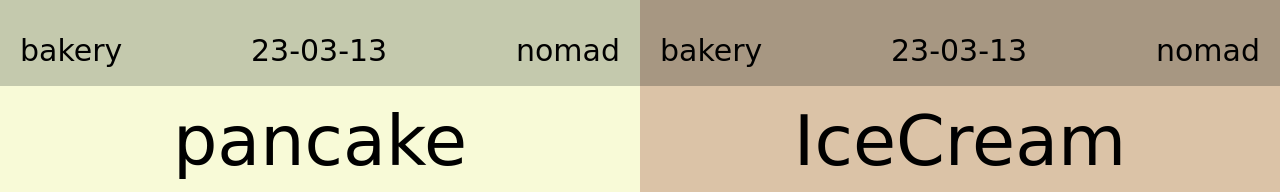
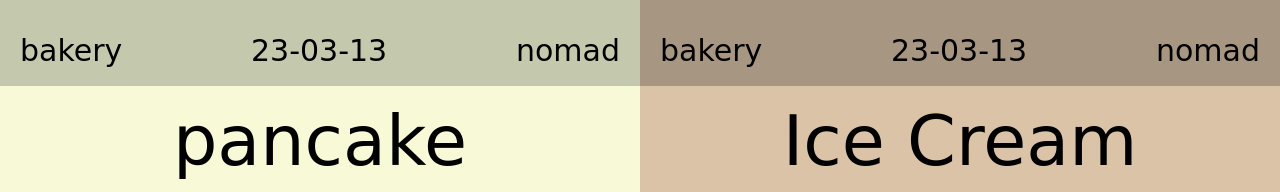
Before and after one commit to charchar111/cloning6-1, a plain HTML site: page index.html in a window 1280 px wide. Shown: the part 2384-2576 px from the top of the page. Drawn offline with Linux system fonts and the light colour scheme; a web font is replaced by a local one.

Commit message:
Update index.html

```diff
--- a/index.html
+++ b/index.html
@@ -235,7 +235,7 @@
         </section>
         <section>
           <div class="main-section main-section10">
-            <div class="main-section__title"><span>IceCream</span></div>
+            <div class="main-section__title"><span>Ice Cream</span></div>
             <div class="main-section__img-box">
               <p class="main-section__img-box-title">Italia</p>
               <img
```
